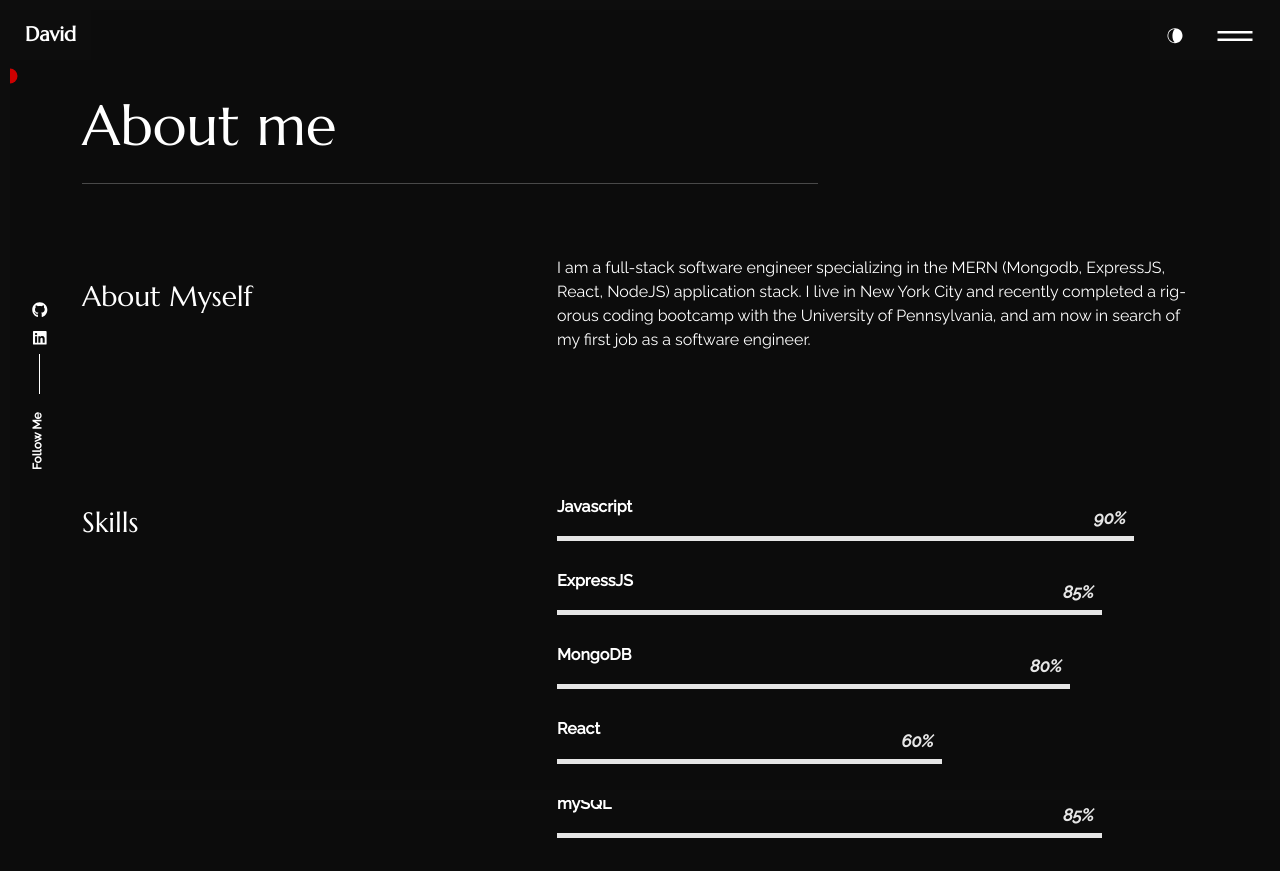
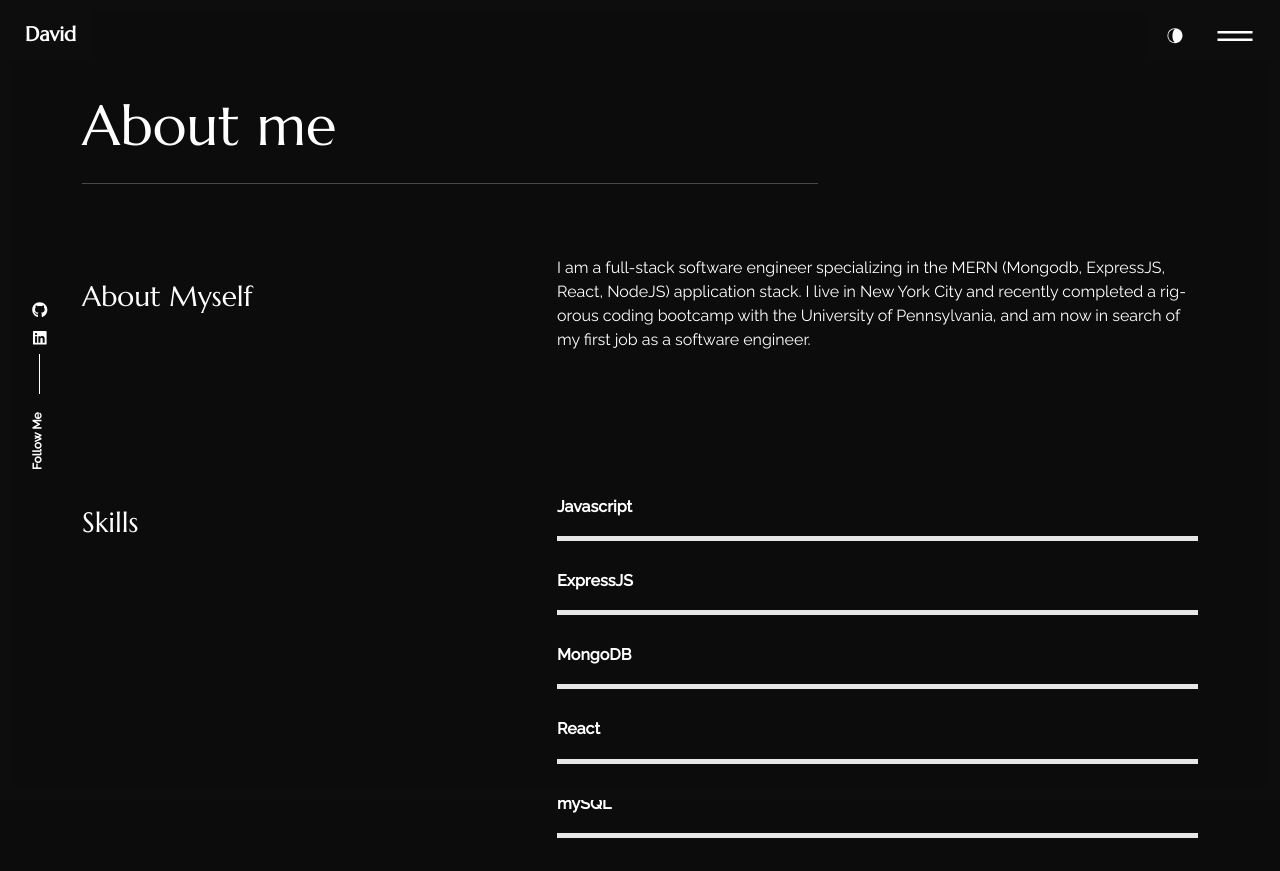
Before and after one commit to dhclarke99/final-portfolio, a React app: page /about in a window 1280 px wide. Shown: the top 871 px of the page. Built offline with nearby package versions, Linux system fonts and the light colour scheme; some packages are replaced by stand-ins of ours.

Commit message:
updated cursor logic

```diff
--- a/src/app/App.js
+++ b/src/app/App.js
@@ -7,7 +7,6 @@
 import withRouter from "../hooks/withRouter";
 import AppRoutes from "./routes";
 import Headermain from "../header";
-import AnimatedCursor  from "../hooks/AnimatedCursor";
 import "./App.css";
 
 function _ScrollToTop(props) {
@@ -22,16 +21,6 @@
 export default function App() {
   return (
     <Router basename={process.env.PUBLIC_URL}>
-      <div className="cursor__dot">
-        <AnimatedCursor
-          innerSize={15}
-          outerSize={15}
-          color="255, 255 ,255"
-          outerAlpha={0.4}
-          innerScale={0.7}
-          outerScale={5}
-        />
-      </div>
       <ScrollToTop>
         <Headermain />
         <AppRoutes />
--- a/src/content_option.js
+++ b/src/content_option.js
@@ -30,23 +30,18 @@
 
 const skills = [{
     name: "Javascript",
-    value: 90,
 },
 {
     name: "ExpressJS",
-    value: 85,
 },
 {
     name: "MongoDB",
-    value: 80,
 },
 {
     name: "React",
-    value: 60,
 },
 {
     name: "mySQL",
-    value: 85,
 },
 ];
 
--- a/src/hooks/AnimatedCursor.js
+++ /dev/null
@@ -1,329 +0,0 @@
-import React, {useEffect,useRef,useState,useCallback} from "react"
-
-const IsDevice = (() => {
-    if (typeof navigator == 'undefined') return
-
-    let ua = navigator.userAgent
-
-    return {
-      info: ua,
-
-      Android() {
-        return ua.match(/Android/i)
-      },
-      BlackBerry() {
-        return ua.match(/BlackBerry/i)
-      },
-      IEMobile() {
-        return ua.match(/IEMobile/i)
-      },
-      iOS() {
-        return ua.match(/iPhone|iPad|iPod/i)
-      },
-      iPad() {
-        return (
-          ua.match(/Mac/) &&
-          navigator.maxTouchPoints &&
-          navigator.maxTouchPoints > 2
-        )
-      },
-      OperaMini() {
-        return ua.match(/Opera Mini/i)
-      },
-
-      /**
-       * Any Device
-       */
-      any() {
-        return (
-          IsDevice.Android() ||
-          IsDevice.BlackBerry() ||
-          IsDevice.iOS() ||
-          IsDevice.iPad() ||
-          IsDevice.OperaMini() ||
-          IsDevice.IEMobile()
-        )
-      }
-    }
-  })()
-
-
-function useEventListener(eventName, handler, element = document) {
-    const savedHandler = useRef()
-
-    useEffect(() => {
-      savedHandler.current = handler
-    }, [handler])
-
-    useEffect(() => {
-      const isSupported = element && element.addEventListener
-      if (!isSupported) return
-
-      const eventListener = (event) => savedHandler.current(event)
-
-      element.addEventListener(eventName, eventListener)
-
-      return () => {
-        element.removeEventListener(eventName, eventListener)
-      }
-    }, [eventName, element])
-  }
-
-  /**
- * Cursor Core
- * Replaces the native cursor with a custom animated cursor, consisting
- * of an inner and outer dot that scale inversely based on hover or click.
- *
- * @author Stephen Scaff (github.com/stephenscaff)
- *
- * @param {string} color - rgb color value
- * @param {number} outerAlpha - level of alpha transparency for color
- * @param {number} innerSize - inner cursor size in px
- * @param {number} innerScale - inner cursor scale amount
- * @param {number} outerSize - outer cursor size in px
- * @param {number} outerScale - outer cursor scale amount
- * @param {object} outerStyle - style object for outer cursor
- * @param {object} innerStyle - style object for inner cursor
- * @param {array}  clickables - array of clickable selectors
- *
- */
-function CursorCore({
-    outerStyle,
-    innerStyle,
-    color = '220, 90, 90',
-    outerAlpha = 0.3,
-    innerSize = 8,
-    outerSize = 8,
-    outerScale = 6,
-    innerScale = 0.6,
-    trailingSpeed = 8,
-    clickables = [
-      'a',
-      'input[type="text"]',
-      'input[type="email"]',
-      'input[type="number"]',
-      'input[type="submit"]',
-      'input[type="image"]',
-      'label[for]',
-      'select',
-      'textarea',
-      'button',
-      '.link'
-    ]
-  }) {
-    const cursorOuterRef = useRef()
-    const cursorInnerRef = useRef()
-    const requestRef = useRef()
-    const previousTimeRef = useRef()
-    const [coords, setCoords] = useState({ x: 0, y: 0 })
-    const [isVisible, setIsVisible] = useState(false)
-    const [isActive, setIsActive] = useState(false)
-    const [isActiveClickable, setIsActiveClickable] = useState(false)
-    let endX = useRef(0)
-    let endY = useRef(0)
-
-    /**
-     * Primary Mouse move event
-     * @param {number} clientX - MouseEvent.clientx
-     * @param {number} clientY - MouseEvent.clienty
-     */
-    const onMouseMove = useCallback(({ clientX, clientY }) => {
-      setCoords({ x: clientX, y: clientY })
-      cursorInnerRef.current.style.top = `${clientY}px`
-      cursorInnerRef.current.style.left = `${clientX}px`
-      endX.current = clientX
-      endY.current = clientY
-    }, [])
-
-    // Outer Cursor Animation Delay
-    const animateOuterCursor = useCallback(
-      (time) => {
-        if (previousTimeRef.current !== undefined) {
-          coords.x += (endX.current - coords.x) / trailingSpeed
-          coords.y += (endY.current - coords.y) / trailingSpeed
-          cursorOuterRef.current.style.top = `${coords.y}px`
-          cursorOuterRef.current.style.left = `${coords.x}px`
-        }
-        previousTimeRef.current = time
-        requestRef.current = requestAnimationFrame(animateOuterCursor)
-      },
-      [requestRef] // eslint-disable-line
-    )
-
-    // RAF for animateOuterCursor
-    useEffect(() => {
-      requestRef.current = requestAnimationFrame(animateOuterCursor)
-      return () => cancelAnimationFrame(requestRef.current)
-    }, [animateOuterCursor])
-
-    // Mouse Events State updates
-    const onMouseDown = useCallback(() => setIsActive(true), [])
-    const onMouseUp = useCallback(() => setIsActive(false), [])
-    const onMouseEnterViewport = useCallback(() => setIsVisible(true), [])
-    const onMouseLeaveViewport = useCallback(() => setIsVisible(false), [])
-
-    useEventListener('mousemove', onMouseMove)
-    useEventListener('mousedown', onMouseDown)
-    useEventListener('mouseup', onMouseUp)
-    useEventListener('mouseover', onMouseEnterViewport)
-    useEventListener('mouseout', onMouseLeaveViewport)
-
-    // Cursors Hover/Active State
-    useEffect(() => {
-      if (isActive) {
-        cursorInnerRef.current.style.transform = `translate(-50%, -50%) scale(${innerScale})`
-        cursorOuterRef.current.style.transform = `translate(-50%, -50%) scale(${outerScale})`
-      } else {
-        cursorInnerRef.current.style.transform = 'translate(-50%, -50%) scale(1)'
-        cursorOuterRef.current.style.transform = 'translate(-50%, -50%) scale(1)'
-      }
-    }, [innerScale, outerScale, isActive])
-
-    // Cursors Click States
-    useEffect(() => {
-      if (isActiveClickable) {
-        cursorInnerRef.current.style.transform = `translate(-50%, -50%) scale(${
-          innerScale * 1.2
-        })`
-        cursorOuterRef.current.style.transform = `translate(-50%, -50%) scale(${
-          outerScale * 1.4
-        })`
-      }
-    }, [innerScale, outerScale, isActiveClickable])
-
-    // Cursor Visibility State
-    useEffect(() => {
-      if (isVisible) {
-        cursorInnerRef.current.style.opacity = 1
-        cursorOuterRef.current.style.opacity = 1
-      } else {
-        cursorInnerRef.current.style.opacity = 0
-        cursorOuterRef.current.style.opacity = 0
-      }
-    }, [isVisible])
-
-    useEffect(() => {
-      const clickableEls = document.querySelectorAll(clickables.join(','))
-
-      clickableEls.forEach((el) => {
-        el.style.cursor = 'none'
-
-        el.addEventListener('mouseover', () => {
-          setIsActive(true)
-        })
-        el.addEventListener('click', () => {
-          setIsActive(true)
-          setIsActiveClickable(false)
-        })
-        el.addEventListener('mousedown', () => {
-          setIsActiveClickable(true)
-        })
-        el.addEventListener('mouseup', () => {
-          setIsActive(true)
-        })
-        el.addEventListener('mouseout', () => {
-          setIsActive(false)
-          setIsActiveClickable(false)
-        })
-      })
-
-      return () => {
-        clickableEls.forEach((el) => {
-          el.removeEventListener('mouseover', () => {
-            setIsActive(true)
-          })
-          el.removeEventListener('click', () => {
-            setIsActive(true)
-            setIsActiveClickable(false)
-          })
-          el.removeEventListener('mousedown', () => {
-            setIsActiveClickable(true)
-          })
-          el.removeEventListener('mouseup', () => {
-            setIsActive(true)
-          })
-          el.removeEventListener('mouseout', () => {
-            setIsActive(false)
-            setIsActiveClickable(false)
-          })
-        })
-      }
-    }, [isActive, clickables])
-
-    // Cursor Styles
-    const styles = {
-      cursorInner: {
-        zIndex: 999,
-        display: 'block',
-        position: 'fixed',
-        borderRadius: '50%',
-        width: innerSize,
-        height: innerSize,
-        pointerEvents: 'none',
-        backgroundColor: `rgba(${color}, 1)`,
-        ...(innerStyle && innerStyle),
-        transition: 'opacity 0.15s ease-in-out, transform 0.25s ease-in-out'
-      },
-      cursorOuter: {
-        zIndex: 999,
-        display: 'block',
-        position: 'fixed',
-        borderRadius: '50%',
-        pointerEvents: 'none',
-        width: outerSize,
-        height: outerSize,
-        backgroundColor: `rgba(${color}, ${outerAlpha})`,
-        transition: 'opacity 0.15s ease-in-out, transform 0.15s ease-in-out',
-        willChange: 'transform',
-        ...(outerStyle && outerStyle)
-      }
-    }
-
-    // Hide / Show global cursor
-    document.body.style.cursor = 'none'
-
-    return (
-      <React.Fragment>
-        <div ref={cursorOuterRef} style={styles.cursorOuter} />
-        <div ref={cursorInnerRef} style={styles.cursorInner} />
-      </React.Fragment>
-    )
-  }
-
-  /**
-   * AnimatedCursor
-   * Calls and passes props to CursorCore if not a touch/mobile device.
-   */
-  function AnimatedCursor({
-    outerStyle,
-    innerStyle,
-    color,
-    outerAlpha,
-    innerSize,
-    innerScale,
-    outerSize,
-    outerScale,
-    trailingSpeed,
-    clickables
-  }) {
-    if (typeof navigator !== 'undefined' && IsDevice.any()) {
-      return <React.Fragment></React.Fragment>
-    }
-    return (
-      <CursorCore
-        outerStyle={outerStyle}
-        innerStyle={innerStyle}
-        color={color}
-        outerAlpha={outerAlpha}
-        innerSize={innerSize}
-        innerScale={innerScale}
-        outerSize={outerSize}
-        outerScale={outerScale}
-        trailingSpeed={trailingSpeed}
-        clickables={clickables}
-      />
-    )
-  }
-
-
-export default AnimatedCursor
--- a/src/index.css
+++ b/src/index.css
@@ -74,18 +74,6 @@
     font-family: source-code-pro, Menlo, Monaco, Consolas, 'Courier New', monospace;
 }
 
-.cursor__dot div {
-    z-index: 999999 !important;
-}
-
-.cursor__dot div:last-child {
-    background-color: var(--text-color-3) !important;
-}
-
-.cursor__dot div:first-child {
-    filter: invert(1);
-    background-color: var(--overlay-color) !important;
-}
 
 .color_pr {
     color: var(--primary-color) !important;
--- a/src/pages/about/index.js
+++ b/src/pages/about/index.js
@@ -58,10 +58,10 @@
                     <div
                       className="progress-bar"
                       style={{
-                        width: `${data.value}%`,
+                        width: "100%",
                       }}
                     >
-                      <div className="progress-value">{data.value}%</div>
+
                     </div>
                   </div>
                 </div>
```
